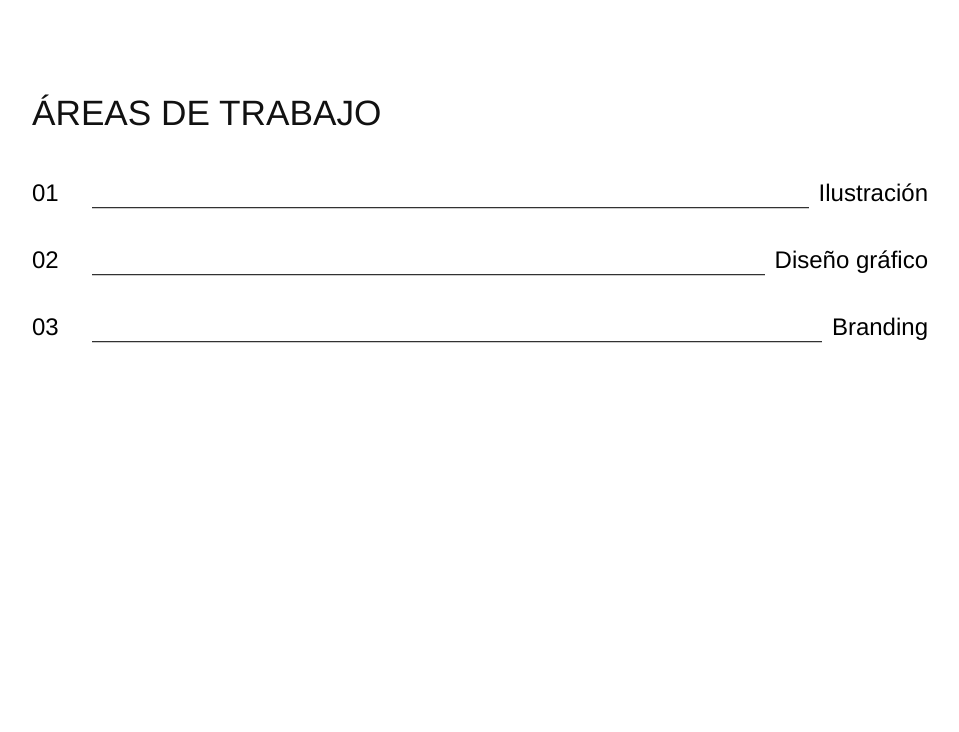
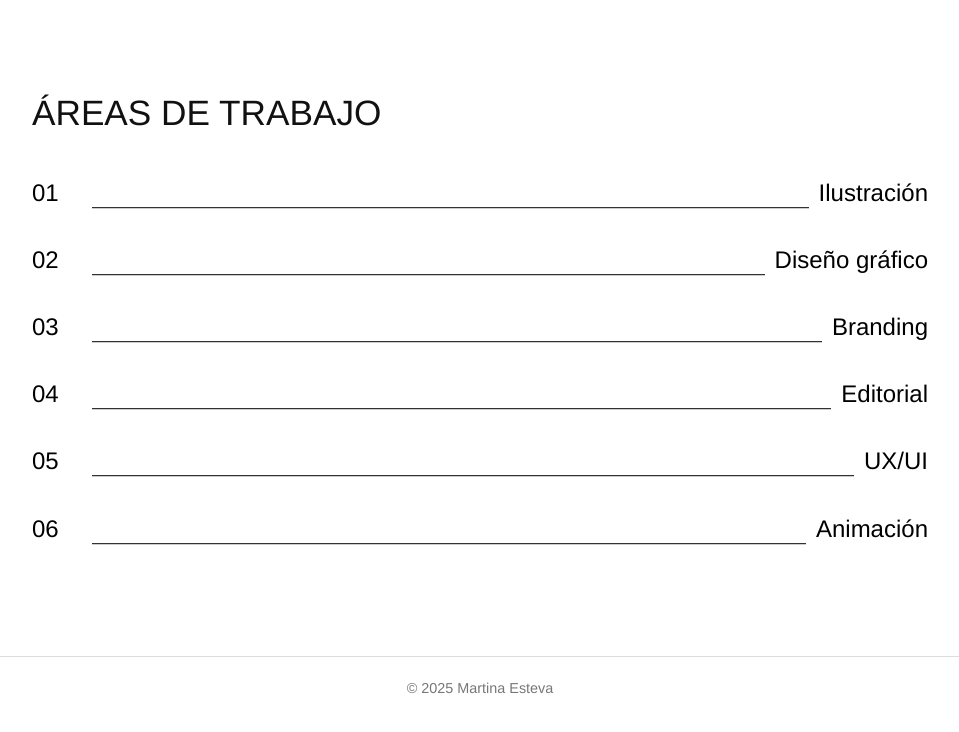
Before and after one commit to martinaesteva/mi-proyectoweb, a plain HTML site: page index.html in a window 1280 px wide. Shown: the part 730-1462 px from the top of the page, without its empty margins (160-1119 px from the left). Before the commit the page ends 1213 px from the top, so only its background shows below. Drawn offline with Linux system fonts and the light colour scheme.

```diff
--- a/index.html
+++ b/index.html
@@ -39,4 +39,16 @@
         <li><a href="#"><span class="num">01</span><span class="line"></span><span class="title">Ilustración</span></a></li>
         <li><a href="#"><span class="num">02</span><span class="line"></span><span class="title">Diseño gráfico</span></a></li>
         <li><a href="#"><span class="num">03</span><span class="line"></span><span class="title">Branding</span></a></li>
-        <li><a href="#">
+        <li><a href="#"><span class="num">04</span><span class="line"></span><span class="title">Editorial</span></a></li>
+        <li><a href="#"><span class="num">05</span><span class="line"></span><span class="title">UX/UI</span></a></li>
+        <li><a href="#"><span class="num">06</span><span class="line"></span><span class="title">Animación</span></a></li>
+      </ul>
+    </section>
+  </main>
+
+  <footer>
+    &copy; 2025 Martina Esteva
+  </footer>
+
+</body>
+</html>
```
Also changed, not shown: css/style.css (line endings or trailing spaces).
